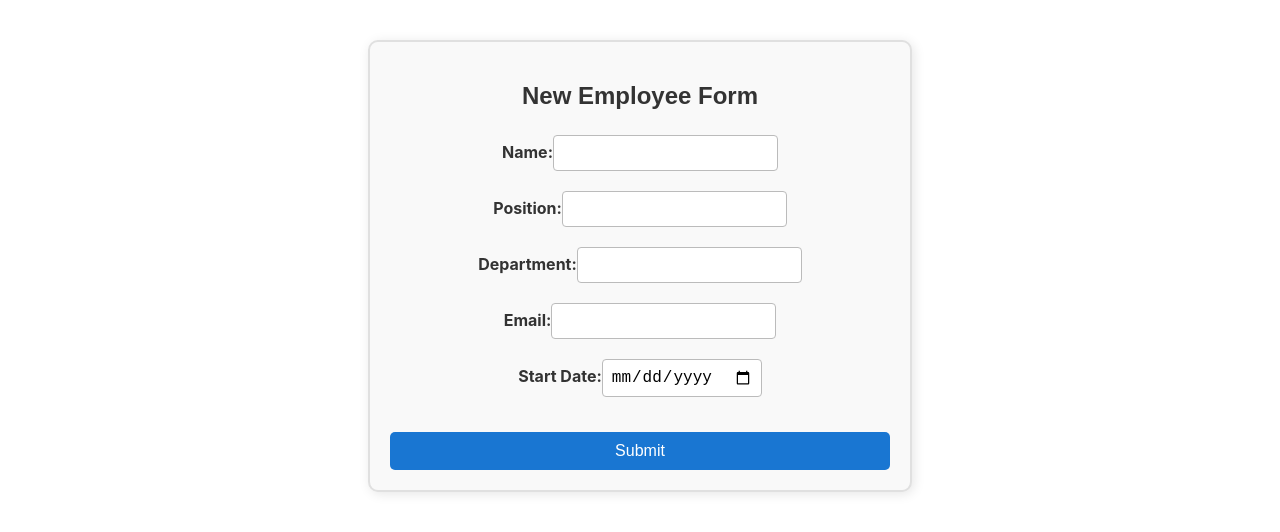
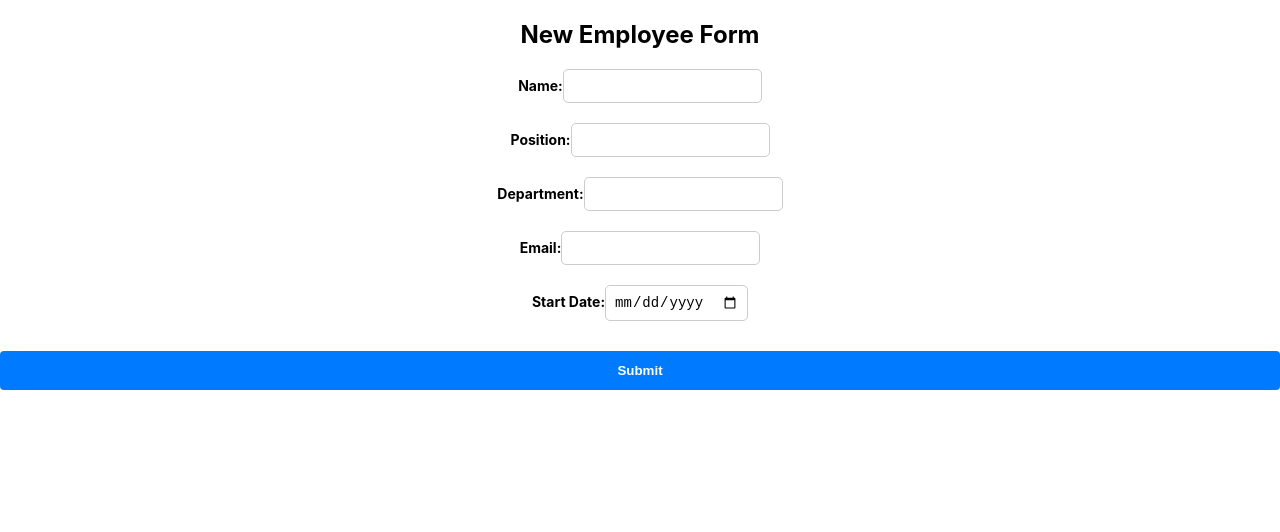
Before and after one commit to mguagcedu/employee-form, a React (Create React App) app: page / in a window 1280 px wide. Shown: the top 532 px of the page. Built offline with nearby package versions, Linux system fonts and the light colour scheme.

Commit message:
Fix spacing and styling to match README layout

```diff
--- a/src/components/EmployeeForm.css
+++ b/src/components/EmployeeForm.css
@@ -1,18 +1,10 @@
-.employee-form-container {
+.form-container {
   max-width: 500px;
-  margin: 40px auto;
-  padding: 20px;
-  border: 2px solid #e0e0e0;
+  margin: 0 auto;
+  padding: 30px;
+  background-color: #ffffff;
   border-radius: 10px;
-  background-color: #f9f9f9;
-  box-shadow: 2px 2px 12px rgba(0, 0, 0, 0.1);
-}
-
-.employee-form-container h2 {
-  text-align: center;
-  margin-bottom: 20px;
-  font-family: Arial, sans-serif;
-  color: #333;
+  box-shadow: 0 0 15px rgba(0, 0, 0, 0.1);
 }
 
 .employee-form {
@@ -21,30 +13,30 @@
 }
 
 .employee-form label {
-  margin-bottom: 15px;
   font-weight: bold;
-  color: #333;
+  margin-bottom: 4px;
+  font-size: 14px;
 }
 
 .employee-form input {
+  margin-bottom: 16px;
   padding: 8px;
-  font-size: 16px;
-  border: 1px solid #bbb;
-  border-radius: 4px;
-  margin-top: 5px;
+  font-size: 14px;
+  border: 1px solid #ccc;
+  border-radius: 5px;
 }
 
 .employee-form button {
-  margin-top: 20px;
-  padding: 10px;
-  font-size: 16px;
-  background-color: #1976d2;
+  margin-top: 10px;
+  padding: 12px;
+  background-color: #007bff;
   color: white;
   border: none;
-  border-radius: 5px;
+  font-weight: bold;
+  border-radius: 4px;
   cursor: pointer;
 }
 
 .employee-form button:hover {
-  background-color: #0d47a1;
+  background-color: #0056b3;
 }
```
